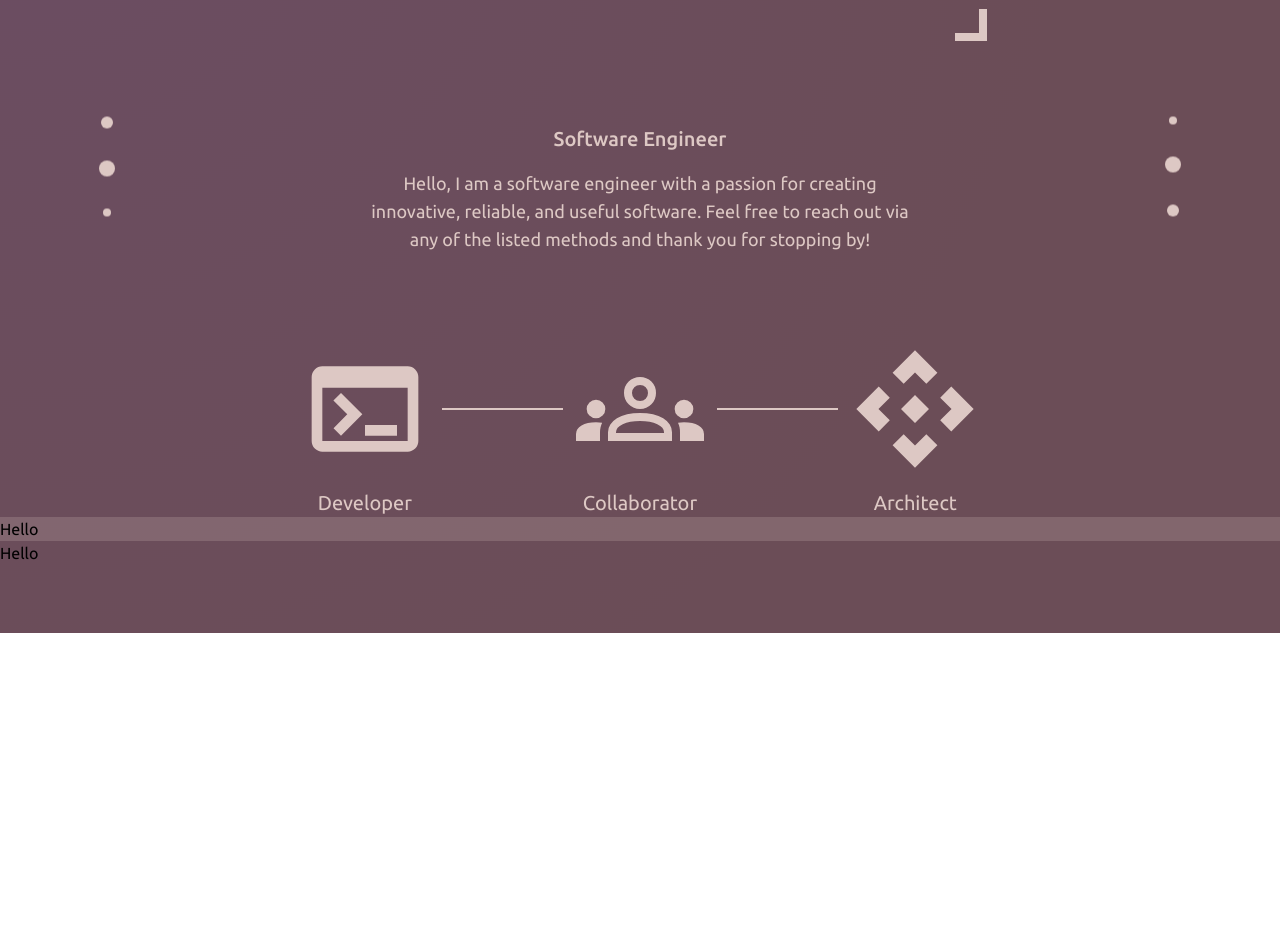
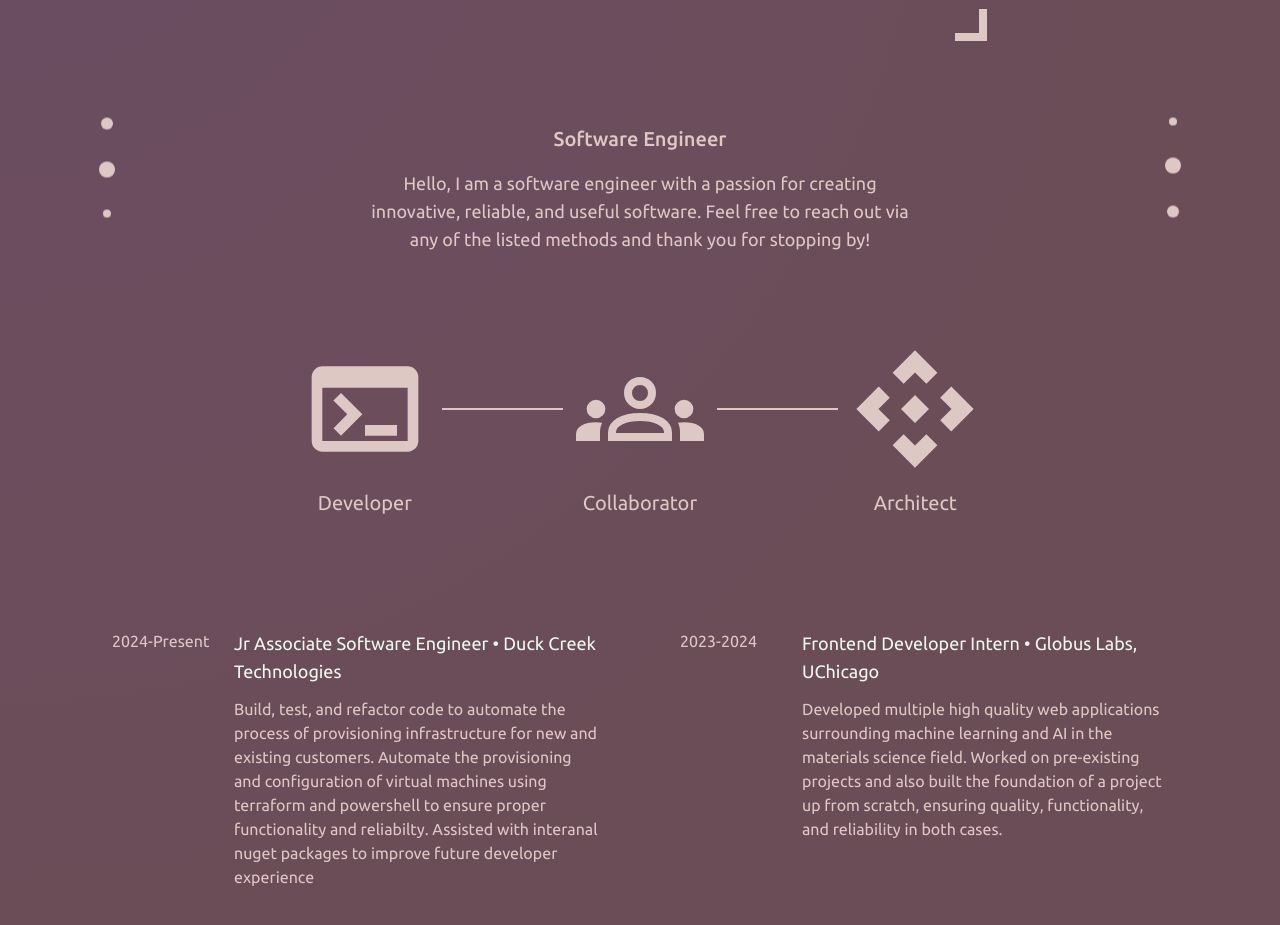
Before and after one commit to chasejenkins303/portfolio, a React (Create React App) app: page /#/ in a window 1280 px wide. Shown: the part 231-1156 px from the top of the page. Before the commit the page ends 864 px from the top, so only its background shows below. Built offline with nearby package versions, Linux system fonts and the light colour scheme; the HTML template or start-up script is replaced by a standard one.

Commit message:
start of experience/projects

```diff
--- a/src/pages/Home.tsx
+++ b/src/pages/Home.tsx
@@ -19,7 +19,7 @@ function Home() {
   return (
     <div className="font-sans bg-mauve min-h-[100vh] w-full"
          style={gradientStyle}
-    onMouseMove={handleMouseMove}>
+         onMouseMove={handleMouseMove}>
       <WhiteSpace isLoaded={isLoaded} />
       <div className={`min-h-[55vh] flex justify-center items-end mb-8`}>
         <div className="flex flex-col justify-center items-center text-center pt-12 gap-2 sm:gap-12">
@@ -96,12 +96,20 @@ function Home() {
         </div>
       </div>
 
-      <div>
-        <div className="bg-light bg-opacity-20">
-            <p>Hello</p>
+      <div className="py-24 grid grid-cols-2 gap-12 mx-24 text-light">
+        <div className="hover:bg-opacity-10 bg-light bg-opacity-0 grid grid-cols-8 p-4 rounded-xl">
+            <p className="col-span-2 text-light">2024-Present</p>
+            <div className="col-span-6 flex flex-col">
+              <h1 className="text-lg text-text pb-3">Jr Associate Software Engineer &bull; Duck Creek Technologies</h1>
+              <p >Build, test, and refactor code to automate the process of provisioning infrastructure for new and existing customers. Automate the provisioning and configuration of virtual machines using terraform and powershell to ensure proper functionality and reliabilty. Assisted with interanal nuget packages to improve future developer experience</p>
+            </div>
         </div>
-        <div>
-            <p>Hello</p>
+        <div className="hover:bg-opacity-10 bg-light bg-opacity-0 grid grid-cols-8 p-4 rounded-xl">
+            <p className="col-span-2 text-light">2023-2024</p>
+            <div className="col-span-6 flex flex-col">
+              <h1 className="text-lg pb-3 text-text ">Frontend Developer Intern &bull; Globus Labs, UChicago</h1>
+              <p>Developed multiple high quality web applications surrounding machine learning and AI in the materials science field. Worked on pre-existing projects and also built the foundation of a project up from scratch, ensuring quality, functionality, and reliability in both cases.</p>
+            </div>
         </div>
       </div>
     </div>
--- a/tailwind.config.js
+++ b/tailwind.config.js
@@ -12,6 +12,7 @@ module.exports = {
       mauve: '#6B4D57',
       brown: '#896A67',
       light: '#DDC8C4',
+      darkerlight: '#b68880',
       text: '#EFF9F0'
     },
     extend: {
```
